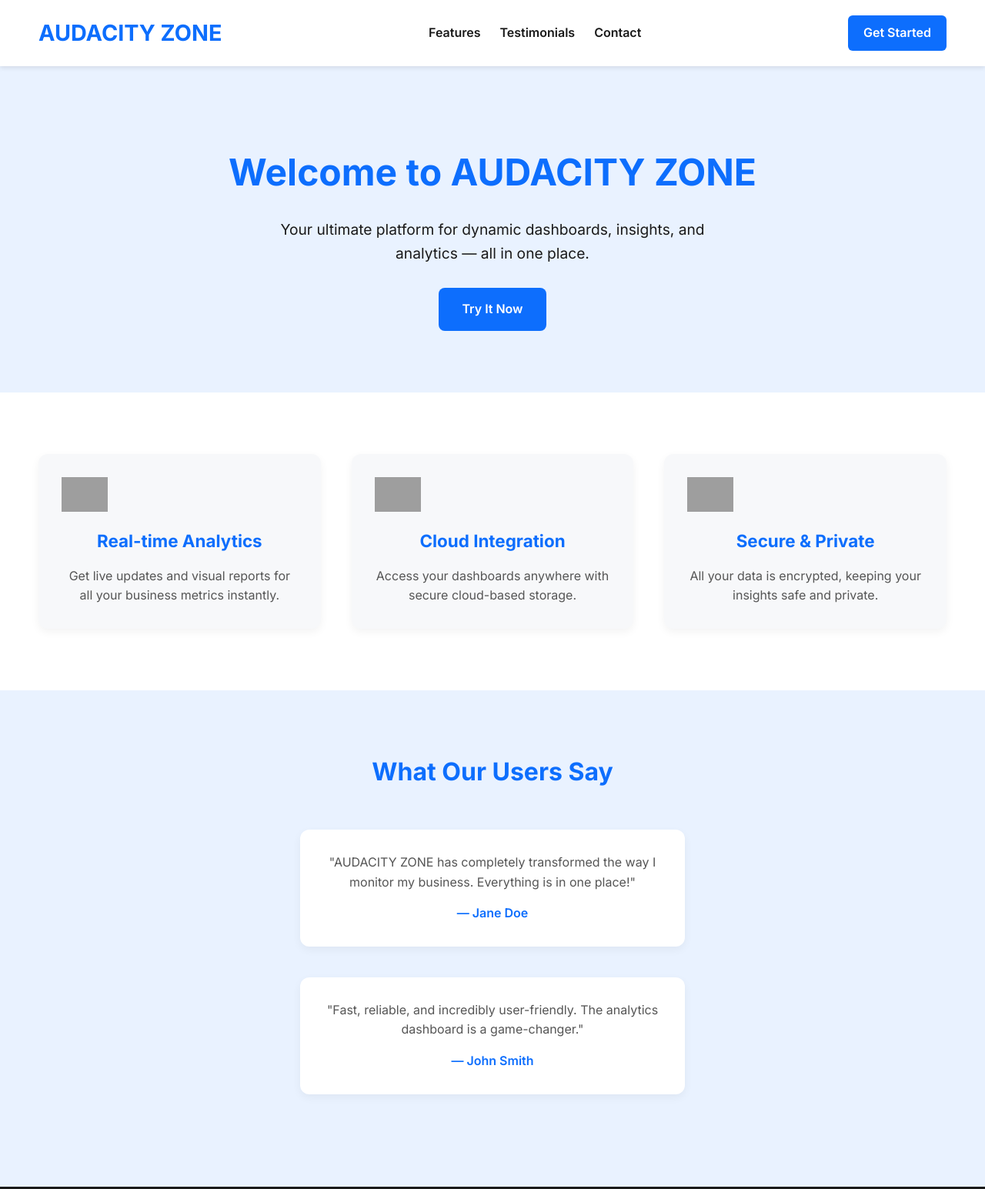
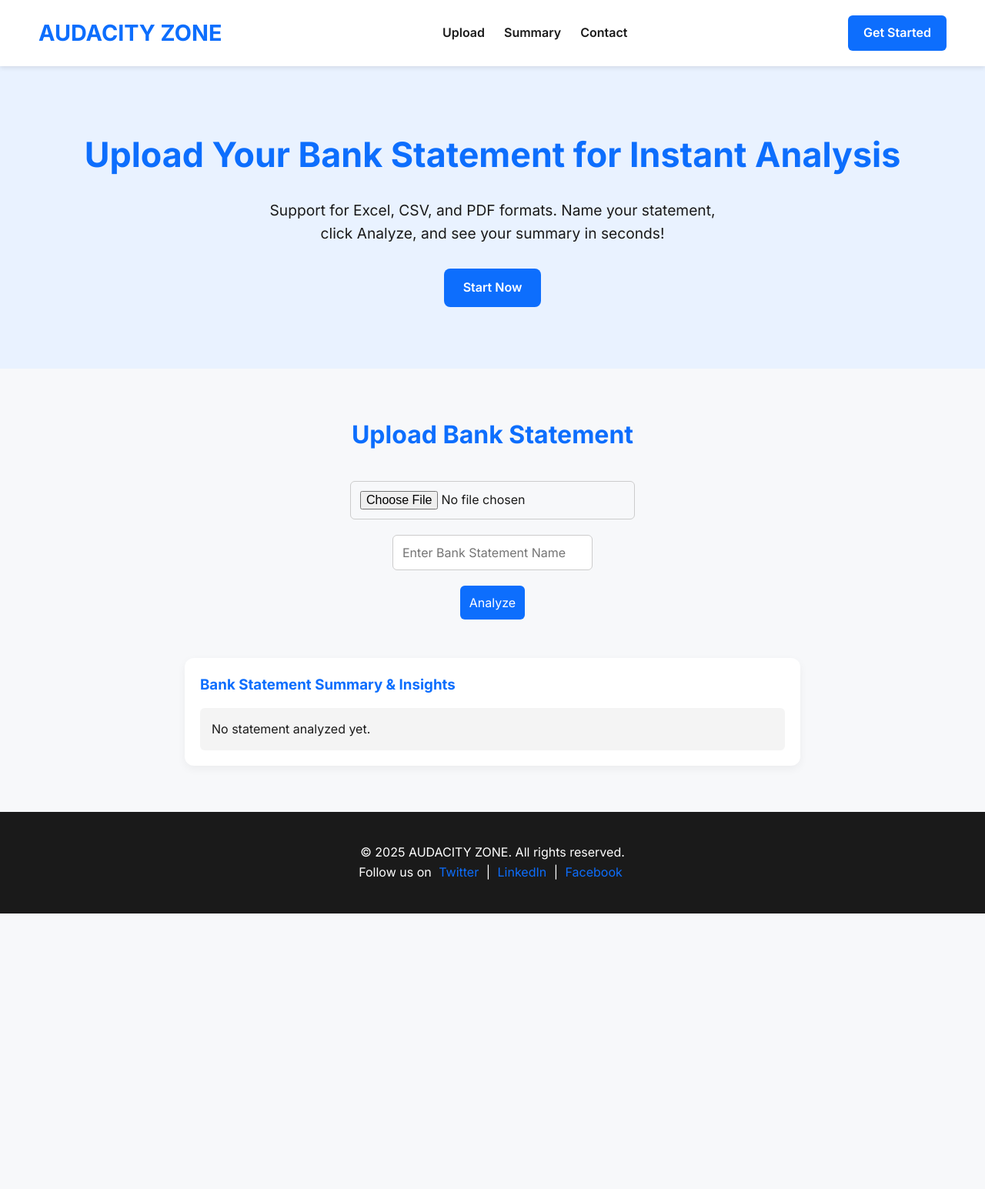
Before and after one commit to zoneaudacity0-prog/AUDACITY, a plain HTML site: page index.html in a window 1280 px wide. Shown: the top 1545 px of the page at 77% size. After the commit the page ends 1187 px from the top, so only its background shows below. Drawn offline with Linux system fonts and the light colour scheme; grey boxes are pictures that could not be loaded.

Commit message:
Update index.html

```diff
--- a/index.html
+++ b/index.html
@@ -3,59 +3,49 @@
 <head>
   <meta charset="UTF-8">
   <meta name="viewport" content="width=device-width, initial-scale=1.0">
-  <title>AUDACITY ZONE — Your Dashboard Experience</title>
+  <title>AUDACITY ZONE — Bank Statement Analyzer</title>
   <link href="https://fonts.googleapis.com/css2?family=Inter:wght@400;600;700&display=swap" rel="stylesheet">
+  <script src="https://cdnjs.cloudflare.com/ajax/libs/xlsx/0.18.5/xlsx.full.min.js"></script>
+  <script src="https://cdnjs.cloudflare.com/ajax/libs/pdf.js/3.10.140/pdf.min.js"></script>
   <style>
-    /* Reset & Base */
     * { margin: 0; padding: 0; box-sizing: border-box; font-family: 'Inter', sans-serif; }
-    body { background-color: #f7f8fa; color: #1a1a1a; line-height: 1.6; }
+    body { background: #f7f8fa; color: #1a1a1a; line-height: 1.6; }
     a { text-decoration: none; color: inherit; }
-    img { max-width: 100%; display: block; }
 
     /* Navbar */
-    nav { display: flex; justify-content: space-between; align-items: center; padding: 20px 50px; background-color: #fff; box-shadow: 0 2px 6px rgba(0,0,0,0.1); position: sticky; top: 0; z-index: 100; }
-    nav .logo { font-size: 1.8rem; font-weight: 700; color: #0d6efd; }
+    nav { display: flex; justify-content: space-between; align-items: center; padding: 20px 50px; background: #fff; box-shadow: 0 2px 6px rgba(0,0,0,0.1); position: sticky; top: 0; z-index: 100; }
+    .logo { font-size: 1.8rem; font-weight: 700; color: #0d6efd; }
     nav ul { display: flex; gap: 25px; list-style: none; }
     nav ul li { font-weight: 600; }
-    nav ul li a { transition: color 0.3s; }
     nav ul li a:hover { color: #0d6efd; }
-    nav .btn { padding: 10px 20px; background-color: #0d6efd; color: #fff; border-radius: 6px; font-weight: 600; transition: background-color 0.3s; }
-    nav .btn:hover { background-color: #0956c1; }
+    .btn { padding: 10px 20px; background-color: #0d6efd; color: #fff; border-radius: 6px; font-weight: 600; }
 
-    /* Hero Section */
-    .hero { display: flex; flex-direction: column; align-items: center; text-align: center; padding: 100px 20px 80px; background-color: #e9f2ff; }
-    .hero h1 { font-size: 3rem; font-weight: 700; margin-bottom: 20px; color: #0d6efd; }
+    /* Hero */
+    .hero { display: flex; flex-direction: column; align-items: center; text-align: center; padding: 80px 20px; background: #e9f2ff; }
+    .hero h1 { font-size: 2.8rem; font-weight: 700; color: #0d6efd; margin-bottom: 20px; }
     .hero p { font-size: 1.2rem; max-width: 600px; margin-bottom: 30px; }
-    .hero .hero-btn { padding: 15px 30px; background-color: #0d6efd; color: #fff; border-radius: 8px; font-size: 1rem; font-weight: 600; transition: background-color 0.3s; }
-    .hero .hero-btn:hover { background-color: #0956c1; }
+    .hero .hero-btn { padding: 12px 25px; background: #0d6efd; color: #fff; border-radius: 8px; font-weight: 600; }
 
-    /* Features Section */
-    .features { display: grid; grid-template-columns: repeat(auto-fit, minmax(250px, 1fr)); gap: 40px; padding: 80px 50px; background-color: #fff; }
-    .feature-card { background-color: #f7f8fa; padding: 30px; border-radius: 12px; text-align: center; box-shadow: 0 4px 12px rgba(0,0,0,0.05); transition: transform 0.3s; }
-    .feature-card:hover { transform: translateY(-8px); }
-    .feature-card img { width: 60px; margin-bottom: 20px; }
-    .feature-card h3 { font-size: 1.4rem; margin-bottom: 15px; color: #0d6efd; }
-    .feature-card p { font-size: 1rem; color: #555; }
+    /* Upload Section */
+    .upload-section { padding: 60px 50px; text-align: center; }
+    .upload-section h2 { font-size: 2rem; color: #0d6efd; margin-bottom: 25px; }
+    .upload-section input, .upload-section button { margin: 10px 0; padding: 12px; border-radius: 6px; border: 1px solid #ccc; font-size: 1rem; }
+    .upload-section button { background: #0d6efd; color: #fff; border: none; cursor: pointer; transition: background 0.3s; }
+    .upload-section button:hover { background: #0956c1; }
 
-    /* Testimonials */
-    .testimonials { padding: 80px 50px; text-align: center; background-color: #e9f2ff; }
-    .testimonials h2 { font-size: 2rem; margin-bottom: 50px; color: #0d6efd; }
-    .testimonial-card { max-width: 500px; margin: 0 auto 40px; background-color: #fff; padding: 30px; border-radius: 12px; box-shadow: 0 4px 12px rgba(0,0,0,0.05); }
-    .testimonial-card p { font-size: 1rem; margin-bottom: 15px; color: #555; }
-    .testimonial-card h4 { font-weight: 600; color: #0d6efd; }
+    /* Summary Section */
+    .summary { margin-top: 40px; padding: 20px; background: #fff; border-radius: 12px; box-shadow: 0 4px 12px rgba(0,0,0,0.05); max-width: 800px; margin-left: auto; margin-right: auto; text-align: left; }
+    .summary h3 { color: #0d6efd; margin-bottom: 15px; }
+    .summary pre { background: #f4f4f4; padding: 15px; border-radius: 6px; overflow-x: auto; }
 
     /* Footer */
-    footer { background-color: #1a1a1a; color: #fff; padding: 50px; text-align: center; }
-    footer p { margin-bottom: 10px; }
-    footer a { color: #0d6efd; transition: color 0.3s; }
-    footer a:hover { color: #0956c1; }
+    footer { background: #1a1a1a; color: #fff; padding: 40px; text-align: center; }
+    footer a { color: #0d6efd; margin: 0 5px; }
 
-    /* Responsive */
     @media(max-width:768px){
       nav { flex-direction: column; gap: 15px; }
-      .hero h1 { font-size: 2.5rem; }
-      .features { padding: 60px 20px; gap: 25px; }
-      .testimonials { padding: 60px 20px; }
+      .hero h1 { font-size: 2.2rem; }
+      .upload-section { padding: 40px 20px; }
     }
   </style>
 </head>
@@ -65,8 +55,8 @@
   <nav>
     <div class="logo">AUDACITY ZONE</div>
     <ul>
-      <li><a href="#features">Features</a></li>
-      <li><a href="#testimonials">Testimonials</a></li>
+      <li><a href="#upload">Upload</a></li>
+      <li><a href="#summary">Summary</a></li>
       <li><a href="#contact">Contact</a></li>
     </ul>
     <a href="#" class="btn">Get Started</a>
@@ -74,40 +64,23 @@
 
   <!-- Hero Section -->
   <section class="hero">
-    <h1>Welcome to AUDACITY ZONE</h1>
-    <p>Your ultimate platform for dynamic dashboards, insights, and analytics — all in one place.</p>
-    <a href="#" class="hero-btn">Try It Now</a>
+    <h1>Upload Your Bank Statement for Instant Analysis</h1>
+    <p>Support for Excel, CSV, and PDF formats. Name your statement, click Analyze, and see your summary in seconds!</p>
+    <a href="#upload" class="hero-btn">Start Now</a>
   </section>
 
-  <!-- Features Section -->
-  <section class="features" id="features">
-    <div class="feature-card">
-      <img src="https://img.icons8.com/color/96/000000/data-configuration.png" alt="Feature 1">
-      <h3>Real-time Analytics</h3>
-      <p>Get live updates and visual reports for all your business metrics instantly.</p>
-    </div>
-    <div class="feature-card">
-      <img src="https://img.icons8.com/color/96/000000/cloud.png" alt="Feature 2">
-      <h3>Cloud Integration</h3>
-      <p>Access your dashboards anywhere with secure cloud-based storage.</p>
-    </div>
-    <div class="feature-card">
-      <img src="https://img.icons8.com/color/96/000000/lock.png" alt="Feature 3">
-      <h3>Secure & Private</h3>
-      <p>All your data is encrypted, keeping your insights safe and private.</p>
-    </div>
-  </section>
+  <!-- Upload Section -->
+  <section class="upload-section" id="upload">
+    <h2>Upload Bank Statement</h2>
+    <input type="file" id="fileInput" accept=".xlsx,.xls,.csv,.pdf">
+    <br>
+    <input type="text" id="statementName" placeholder="Enter Bank Statement Name">
+    <br>
+    <button onclick="analyzeStatement()">Analyze</button>
 
-  <!-- Testimonials Section -->
-  <section class="testimonials" id="testimonials">
-    <h2>What Our Users Say</h2>
-    <div class="testimonial-card">
-      <p>"AUDACITY ZONE has completely transformed the way I monitor my business. Everything is in one place!"</p>
-      <h4>— Jane Doe</h4>
-    </div>
-    <div class="testimonial-card">
-      <p>"Fast, reliable, and incredibly user-friendly. The analytics dashboard is a game-changer."</p>
-      <h4>— John Smith</h4>
+    <div class="summary" id="summary">
+      <h3>Bank Statement Summary & Insights</h3>
+      <pre id="output">No statement analyzed yet.</pre>
     </div>
   </section>
 
@@ -117,5 +90,64 @@
     <p>Follow us on <a href="#">Twitter</a> | <a href="#">LinkedIn</a> | <a href="#">Facebook</a></p>
   </footer>
 
+  <!-- JavaScript -->
+  <script>
+    async function analyzeStatement() {
+      const fileInput = document.getElementById('fileInput');
+      const statementName = document.getElementById('statementName').value.trim();
+      const output = document.getElementById('output');
+
+      if (!fileInput.files.length) {
+        output.textContent = "Please select a file to analyze.";
+        return;
+      }
+
+      if (!statementName) {
+        output.textContent = "Please enter a name for your statement.";
+        return;
+      }
+
+      const file = fileInput.files[0];
+      output.textContent = `Analyzing "${statementName}"...\n\n`;
+
+      try {
+        if (file.name.endsWith(".csv") || file.name.endsWith(".xls") || file.name.endsWith(".xlsx")) {
+          const data = await file.arrayBuffer();
+          const workbook = XLSX.read(data);
+          const sheetName = workbook.SheetNames[0];
+          const sheet = workbook.Sheets[sheetName];
+          const json = XLSX.utils.sheet_to_json(sheet, { defval: "" });
+          output.textContent += `First 5 rows of ${json.length} total rows:\n`;
+          output.textContent += JSON.stringify(json.slice(0,5), null, 2);
+
+          // Optional: Generate simple insights (total debit/credit if columns exist)
+          let debitTotal = 0, creditTotal = 0;
+          json.forEach(row => {
+            if (row.Debit) debitTotal += parseFloat(row.Debit) || 0;
+            if (row.Credit) creditTotal += parseFloat(row.Credit) || 0;
+          });
+          output.textContent += `\n\nTotal Debit: ${debitTotal}\nTotal Credit: ${creditTotal}\n`;
+
+        } else if (file.name.endsWith(".pdf")) {
+          const pdfData = await file.arrayBuffer();
+          const pdf = await pdfjsLib.getDocument({ data: pdfData }).promise;
+          let pdfText = "";
+          for (let i = 1; i <= Math.min(pdf.numPages, 3); i++) {
+            const page = await pdf.getPage(i);
+            const content = await page.getTextContent();
+            const strings = content.items.map(item => item.str);
+            pdfText += strings.join(" ") + "\n";
+          }
+          output.textContent += pdfText;
+          output.textContent += `[Extracted text from first 3 pages]\n`;
+        } else {
+          output.textContent += "Unsupported file type.";
+        }
+      } catch (err) {
+        output.textContent += `Error analyzing file: ${err.message}`;
+      }
+    }
+  </script>
+
 </body>
 </html>
```
